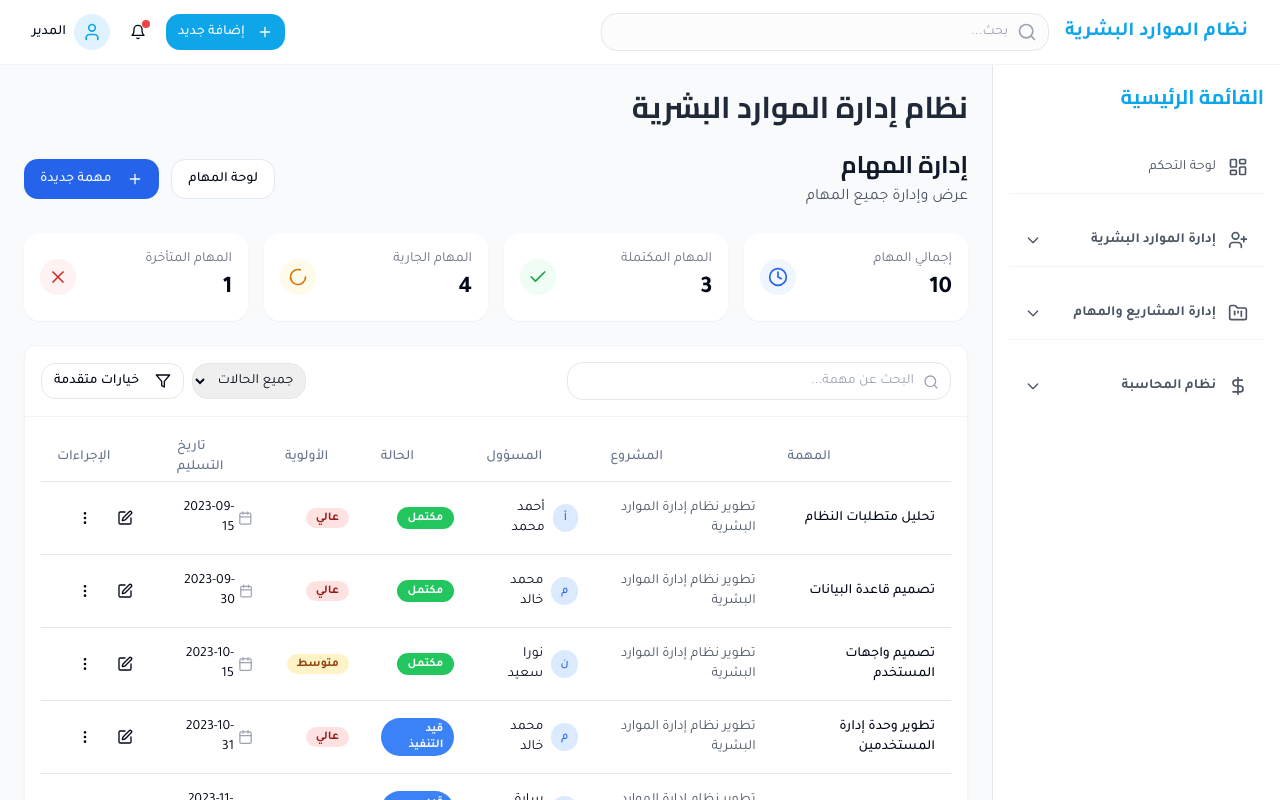
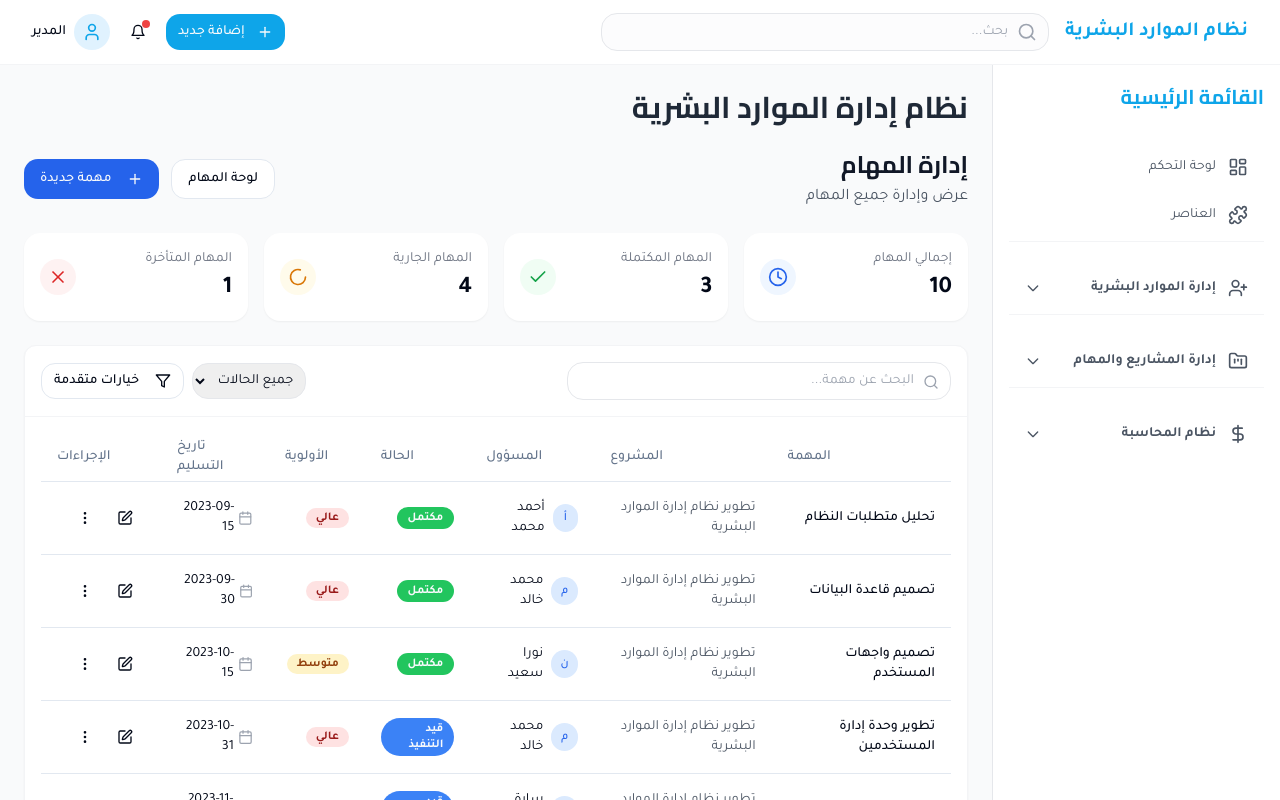
Before and after one commit to ki4n7/hrm-arabia-pro, a React (Vite) app: page /tasks in a window 1280 px wide. Shown: the top 800 px of the page. Built offline with nearby package versions, Linux system fonts and the light colour scheme.

Commit message:
Add Elements navigation
Adds navigation links for the Elements page.

```diff
--- a/src/components/Sidebar.tsx
+++ b/src/components/Sidebar.tsx
@@ -4,7 +4,7 @@ import { NavLink } from "react-router-dom";
 import {
   X, Users, Calendar, DollarSign, LogOut, Heart, Shield, LayoutDashboard,
   BookOpen, FileText, Receipt, File, PieChart, TrendingUp, Target,
-  Briefcase, FolderKanban, ListTodo, ClipboardList, UserPlus
+  Briefcase, FolderKanban, ListTodo, ClipboardList, UserPlus, Puzzle
 } from "lucide-react";
 import { Button } from "@/components/ui/button";
 import { cn } from "@/lib/utils";
@@ -25,6 +25,13 @@ const Sidebar: React.FC<SidebarProps> = ({ isOpen, closeSidebar }) => {
     name: "لوحة التحكم",
     to: "/",
     icon: <LayoutDashboard className="h-5 w-5" />,
+  };
+
+  // Define Elements link
+  const elementsLink = {
+    name: "العناصر",
+    to: "/elements",
+    icon: <Puzzle className="h-5 w-5" />,
   };
 
   // Define HR links
@@ -175,6 +182,22 @@ const Sidebar: React.FC<SidebarProps> = ({ isOpen, closeSidebar }) => {
             {dashboardLink.name}
           </NavLink>
 
+          {/* Elements Link */}
+          <NavLink
+            key={elementsLink.to}
+            to={elementsLink.to}
+            onClick={closeSidebar}
+            className={({ isActive }) => cn(
+              "flex items-center px-4 py-3 text-sm rounded-lg transition-all duration-200",
+              isActive
+                ? "bg-hrm-lightBlue text-hrm-blue font-medium"
+                : "text-gray-600 hover:bg-gray-50"
+            )}
+          >
+            <span className="ml-3">{elementsLink.icon}</span>
+            {elementsLink.name}
+          </NavLink>
+
           {/* HR Section */}
           <div className="mt-6 pt-6 border-t border-gray-100">
             <button
```
